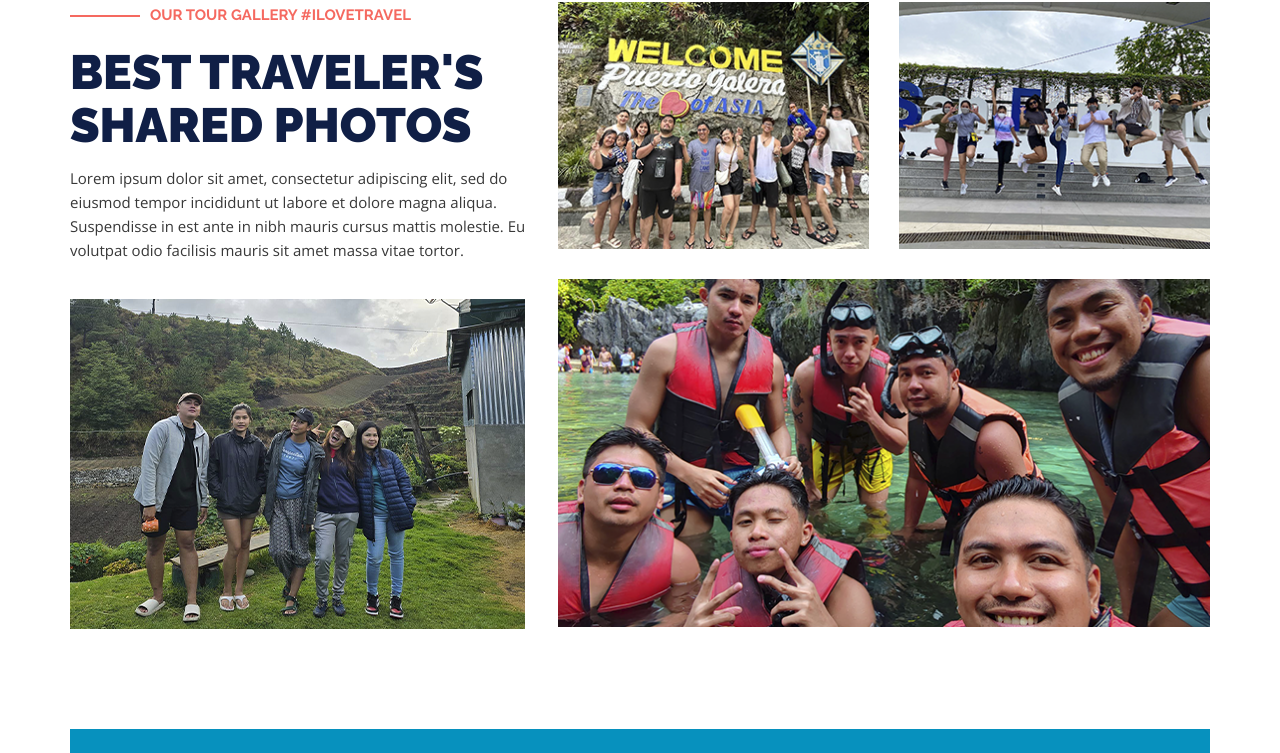
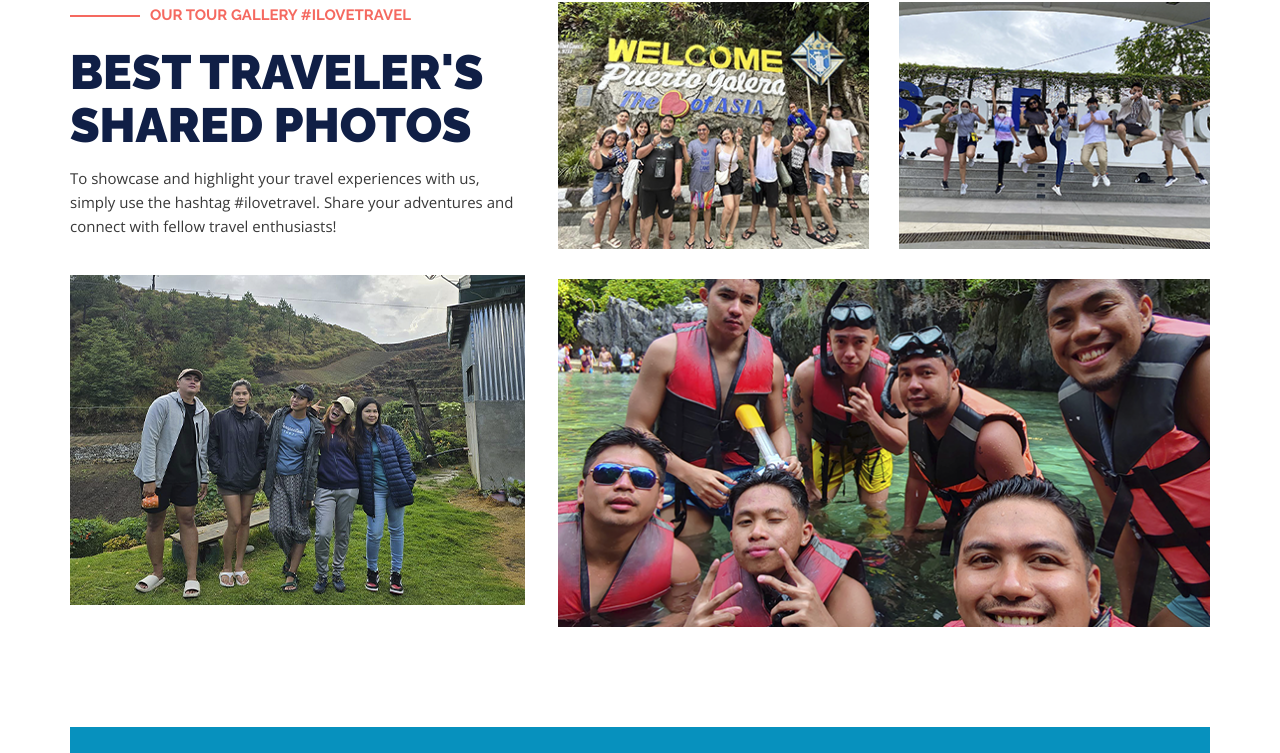
Before and after one commit to kimmartelolives/travel-test, a plain HTML site: page index.html in a window 1280 px wide. Shown: the part 4288-5041 px from the top of the page. Drawn offline with nearby package versions, Linux system fonts and the light colour scheme.

Commit message:
added text

```diff
--- a/index.html
+++ b/index.html
@@ -631,7 +631,7 @@
                         <div class="section-heading">
                            <h5 class="dash-style">OUR TOUR GALLERY #ilovetravel</h5>
                            <h2>BEST TRAVELER'S SHARED PHOTOS</h2>
-                           <p>Lorem ipsum dolor sit amet, consectetur adipiscing elit, sed do eiusmod tempor incididunt ut labore et dolore magna aliqua. Suspendisse in est ante in nibh mauris cursus mattis molestie. Eu volutpat odio facilisis mauris sit amet massa vitae tortor.</p>
+                           <p>To showcase and highlight your travel experiences with us, simply use the hashtag #ilovetravel. Share your adventures and connect with fellow travel enthusiasts!</p>
                         </div>
                         <figure class="gallery-img">
                            <img src="media/travelers/1.png" alt="">
```
